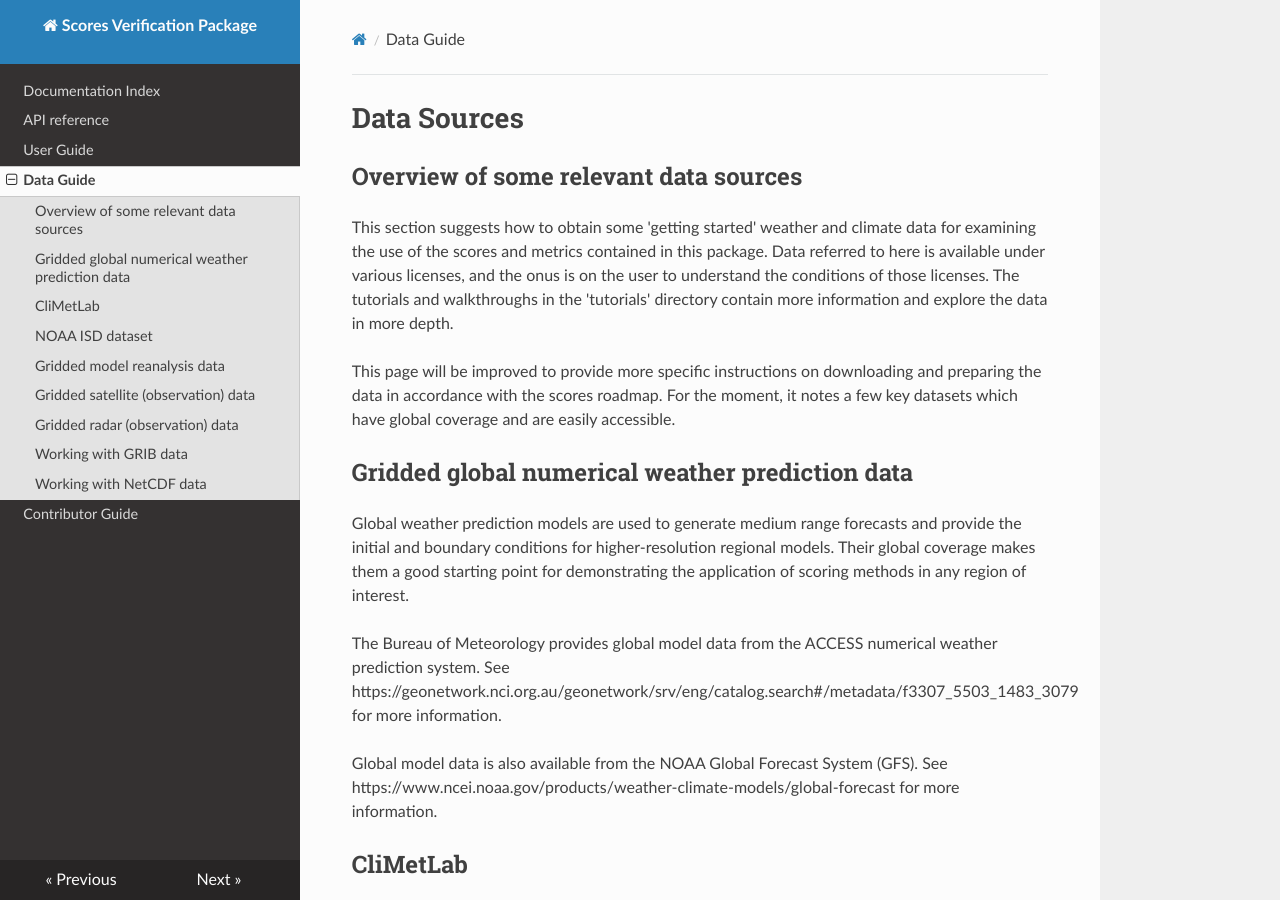
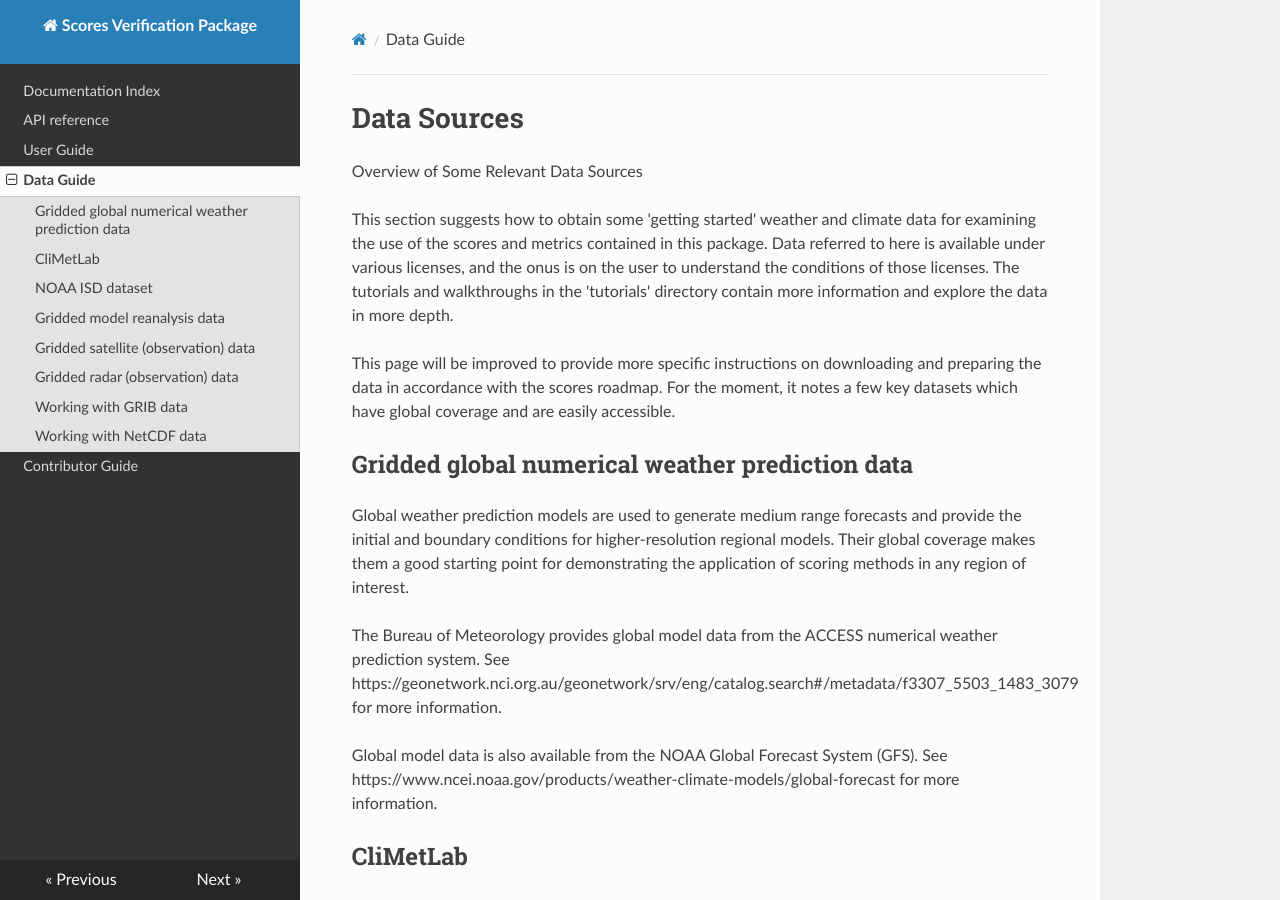
Before and after one commit to nci/scores, an MkDocs documentation site: the page built from docs/data.md, in a window 1280 px wide and 900 px high. Built offline with MkDocs 1.6.1, drawn with Linux system fonts in a browser that asks for light colours; nearby versions of some CDN libraries.

Commit message:
Update to header capitalisation

```diff
--- a/docs/data.md
+++ b/docs/data.md
@@ -1,6 +1,6 @@
 # Data Sources
 
-## Overview of some relevant data sources
+Overview of Some Relevant Data Sources
 
 This section suggests how to obtain some 'getting started' weather and climate data for examining the use of the scores and metrics contained in this package. Data referred to here is available under various licenses, and the onus is on the user to understand the conditions of those licenses. The tutorials and walkthroughs in the 'tutorials' directory contain more information and explore the data in more depth.
 
```
